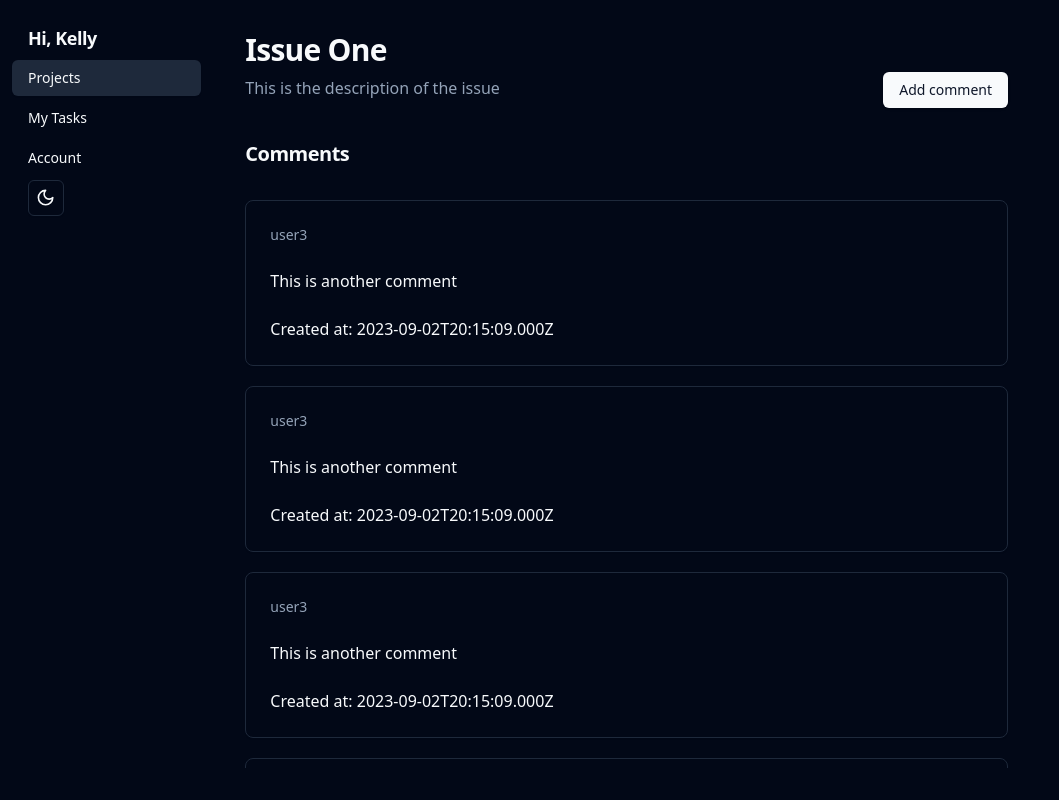
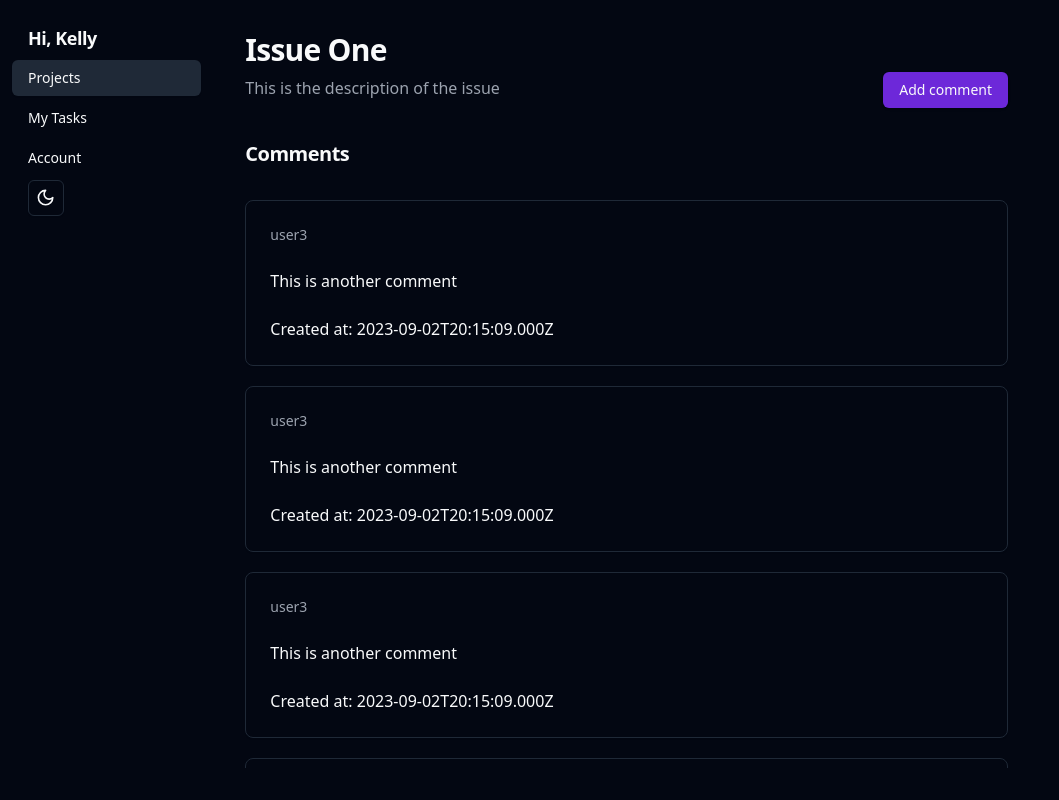
Before and after one commit to KellyCHI22/Issuezy, a React (Vite) app in the folder client/: page /projects/1/issues/1 in a window 1280 px wide. Shown: the whole page, without its empty margins (0-1059 px from the left). Built offline with nearby package versions, Linux system fonts and the light colour scheme.

Commit message:
feat: change theme to violet theme

```diff
--- a/client/src/index.css
+++ b/client/src/index.css
@@ -5,64 +5,47 @@
 @layer base {
   :root {
     --background: 0 0% 100%;
-    --foreground: 222.2 84% 4.9%;
-
+    --foreground: 224 71.4% 4.1%;
     --card: 0 0% 100%;
-    --card-foreground: 222.2 84% 4.9%;
-
+    --card-foreground: 224 71.4% 4.1%;
     --popover: 0 0% 100%;
-    --popover-foreground: 222.2 84% 4.9%;
-
-    --primary: 222.2 47.4% 11.2%;
-    --primary-foreground: 210 40% 98%;
-
-    --secondary: 210 40% 96.1%;
-    --secondary-foreground: 222.2 47.4% 11.2%;
-
-    --muted: 210 40% 96.1%;
-    --muted-foreground: 215.4 16.3% 46.9%;
-
-    --accent: 210 40% 96.1%;
-    --accent-foreground: 222.2 47.4% 11.2%;
-
+    --popover-foreground: 224 71.4% 4.1%;
+    --primary: 262.1 83.3% 57.8%;
+    --primary-foreground: 210 20% 98%;
+    --secondary: 220 14.3% 95.9%;
+    --secondary-foreground: 220.9 39.3% 11%;
+    --muted: 220 14.3% 95.9%;
+    --muted-foreground: 220 8.9% 46.1%;
+    --accent: 220 14.3% 95.9%;
+    --accent-foreground: 220.9 39.3% 11%;
     --destructive: 0 84.2% 60.2%;
-    --destructive-foreground: 210 40% 98%;
-
-    --border: 214.3 31.8% 91.4%;
-    --input: 214.3 31.8% 91.4%;
-    --ring: 222.2 84% 4.9%;
-
+    --destructive-foreground: 210 20% 98%;
+    --border: 220 13% 91%;
+    --input: 220 13% 91%;
+    --ring: 262.1 83.3% 57.8%;
     --radius: 0.5rem;
   }
 
   .dark {
-    --background: 222.2 84% 4.9%;
-    --foreground: 210 40% 98%;
-
-    --card: 222.2 84% 4.9%;
-    --card-foreground: 210 40% 98%;
-
-    --popover: 222.2 84% 4.9%;
-    --popover-foreground: 210 40% 98%;
-
-    --primary: 210 40% 98%;
-    --primary-foreground: 222.2 47.4% 11.2%;
-
-    --secondary: 217.2 32.6% 17.5%;
-    --secondary-foreground: 210 40% 98%;
-
-    --muted: 217.2 32.6% 17.5%;
-    --muted-foreground: 215 20.2% 65.1%;
-
-    --accent: 217.2 32.6% 17.5%;
-    --accent-foreground: 210 40% 98%;
-
+    --background: 224 71.4% 4.1%;
+    --foreground: 210 20% 98%;
+    --card: 224 71.4% 4.1%;
+    --card-foreground: 210 20% 98%;
+    --popover: 224 71.4% 4.1%;
+    --popover-foreground: 210 20% 98%;
+    --primary: 263.4 70% 50.4%;
+    --primary-foreground: 210 20% 98%;
+    --secondary: 215 27.9% 16.9%;
+    --secondary-foreground: 210 20% 98%;
+    --muted: 215 27.9% 16.9%;
+    --muted-foreground: 217.9 10.6% 64.9%;
+    --accent: 215 27.9% 16.9%;
+    --accent-foreground: 210 20% 98%;
     --destructive: 0 62.8% 30.6%;
-    --destructive-foreground: 210 40% 98%;
-
-    --border: 217.2 32.6% 17.5%;
-    --input: 217.2 32.6% 17.5%;
-    --ring: 212.7 26.8% 83.9%;
+    --destructive-foreground: 210 20% 98%;
+    --border: 215 27.9% 16.9%;
+    --input: 215 27.9% 16.9%;
+    --ring: 263.4 70% 50.4%;
   }
 }
 
```
